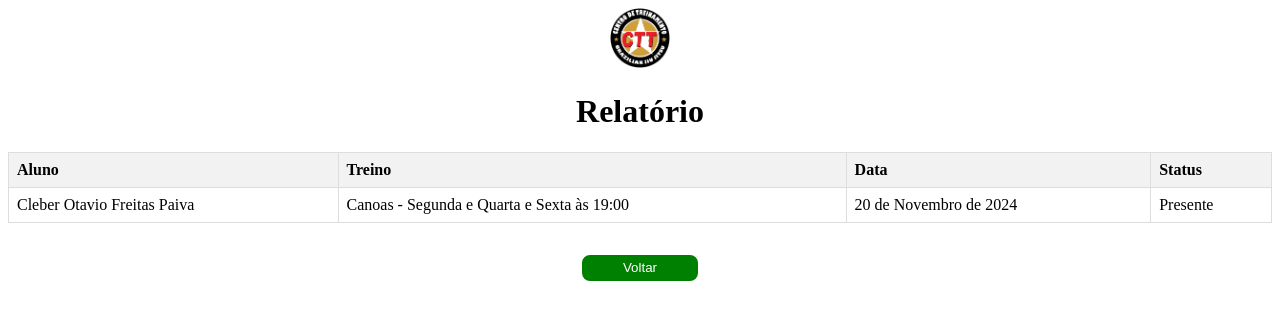
After one commit to CleberPaiva/ctt_jiujitsu, a Django app: page /listar-presencas/ in a window 1280 px wide. The commit adds this page. Shown: the top 320 px of the page. Run offline with Django 5.2, Linux system fonts and the light colour scheme; a user stored in the database is signed in; data comes from the database, SQL or seed files in the repository; both versions use the stored data as it was after the commit.

Commit message:
Lista de presenças

```diff
--- /dev/null
+++ b/core/templates/core/listar_presencas.html
@@ -0,0 +1,63 @@
+<!DOCTYPE html>
+<html lang="en">
+<head>
+    <meta charset="UTF-8">
+    <meta name="viewport" content="width=device-width, initial-scale=1.0">
+    <title>Lista de presenças</title>
+    <style>
+        table {
+            width: 100%;
+            border-collapse: collapse;
+        }
+        th, td {
+            border: 1px solid #ddd;
+            padding: 8px;
+            text-align: left;
+        }
+        th {
+            background-color: #f2f2f2;
+        }
+    </style>
+</head>
+<body style="text-align: center;">
+    <img style="width: 60px;" src="/static/img/CTT_2024.png" alt="">
+    <h1>Relatório</h1>
+    <table>
+        <thead>
+            <tr>
+                <th>Aluno</th>
+                <th>Treino</th>
+                <th>Data</th>
+                <th>Status</th>
+            </tr>
+        </thead>
+        <tbody>
+            {% for presenca in presencas %}
+                <tr>
+                    <td>{{ presenca.aluno.nome }}</td>
+                    <td>{{ presenca.treino }}</td>
+                    <td>{{ presenca.data }}</td>
+                    <td>{{ presenca.presente|yesno:"Presente,Faltante" }}</td>
+                </tr>
+            {% endfor %}
+        </tbody>
+    </table>
+    <div style="text-align: center;">
+        <button style="margin-top: 30px;
+                        width: 120px;
+                        height: 30px;
+                        background-color: green;
+                        color: white;
+                        border-radius: 10px;
+                        padding: 5px;
+                        border: 2px solid white;">
+            <a style="color: white;
+                      background-color: green;
+                      text-decoration: none;"
+            href="/">
+                Voltar
+            </a>
+        </button>
+    </div>
+</body>
+</html>
--- a/core/urls.py
+++ b/core/urls.py
@@ -18,6 +18,7 @@ urlpatterns = [
     path('carteira/', views.carteira, name='carteira'),
     path('digital-card/', views.digital_card, name='digital_card'),
     path('listar-alunos/', views.listar_alunos, name='listar_alunos'),
+    path('listar-presencas/', views.listar_presencas, name='listar_presencas'),
 ] + static(settings.MEDIA_URL, document_root=settings.MEDIA_ROOT)
 
 # Adiciona a configuração para servir arquivos de mídia
--- a/core/views.py
+++ b/core/views.py
@@ -181,3 +181,10 @@ def listar_alunos(request):
 def sua_view(request):
     eh_professor = Professor.objects.filter(email=request.user.email).exists()  # Verifica se o usuário é professor
     return render(request, 'home.html', {'eh_professor': eh_professor})
+
+
+@login_required
+def listar_presencas(request):
+    # Busca todas as presenças, ordenadas por data
+    presencas = Presenca.objects.select_related('aluno', 'treino').order_by('-data')
+    return render(request, 'core/listar_presencas.html', {'presencas': presencas})
```
Also changed, not shown: core/templates/core/home.html (+16 -1 lines), db.sqlite3.
